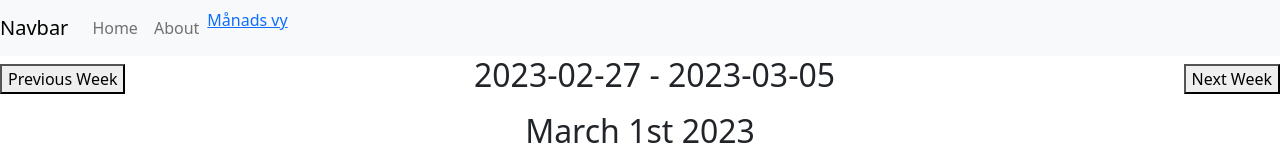
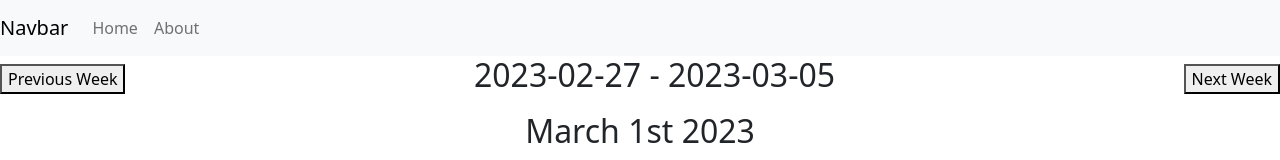
Before and after one commit to Sam-Razavi/Agile-Vue-project-team-10, a Vue app in the folder vue-project/: page / in a window 1280 px wide. Shown: the top 160 px of the page. Built offline with nearby package versions, Linux system fonts and the light colour scheme.

Commit message:
Revert "Creating navigation to the Monthly Calendar"
This reverts commit d5ee53d7d80eafc126a219c95e11417df7634949.

```diff
--- a/vue-project/src/components/NavBar.vue
+++ b/vue-project/src/components/NavBar.vue
@@ -15,9 +15,6 @@ import {  RouterView } from 'vue-router'
       </li>
       <li class="nav-item">
         <a class="nav-link" href="#">About</a>
-      </li>
-      <li class="nav-item">
-        <router-link to ="MonthlyCalendar">Månads vy</router-link>
       </li>
 
     </ul>
--- a/vue-project/src/router/index.js
+++ b/vue-project/src/router/index.js
@@ -16,11 +16,6 @@ const router = createRouter({
       // this generates a separate chunk (About.[hash].js) for this route
       // which is lazy-loaded when the route is visited.
       component: () => import('../views/AboutView.vue')
-    },
-    {
-      path: '/MonthlyCalendar',
-      name: 'MonthlyCalendar',
-      component: () => import('../components/MonthlyCalendar.vue')
     }
   ]
 })
```
Also changed, not shown: vue-project/src/views/MonthlyView.vue (deleted, +0 -18 lines).
